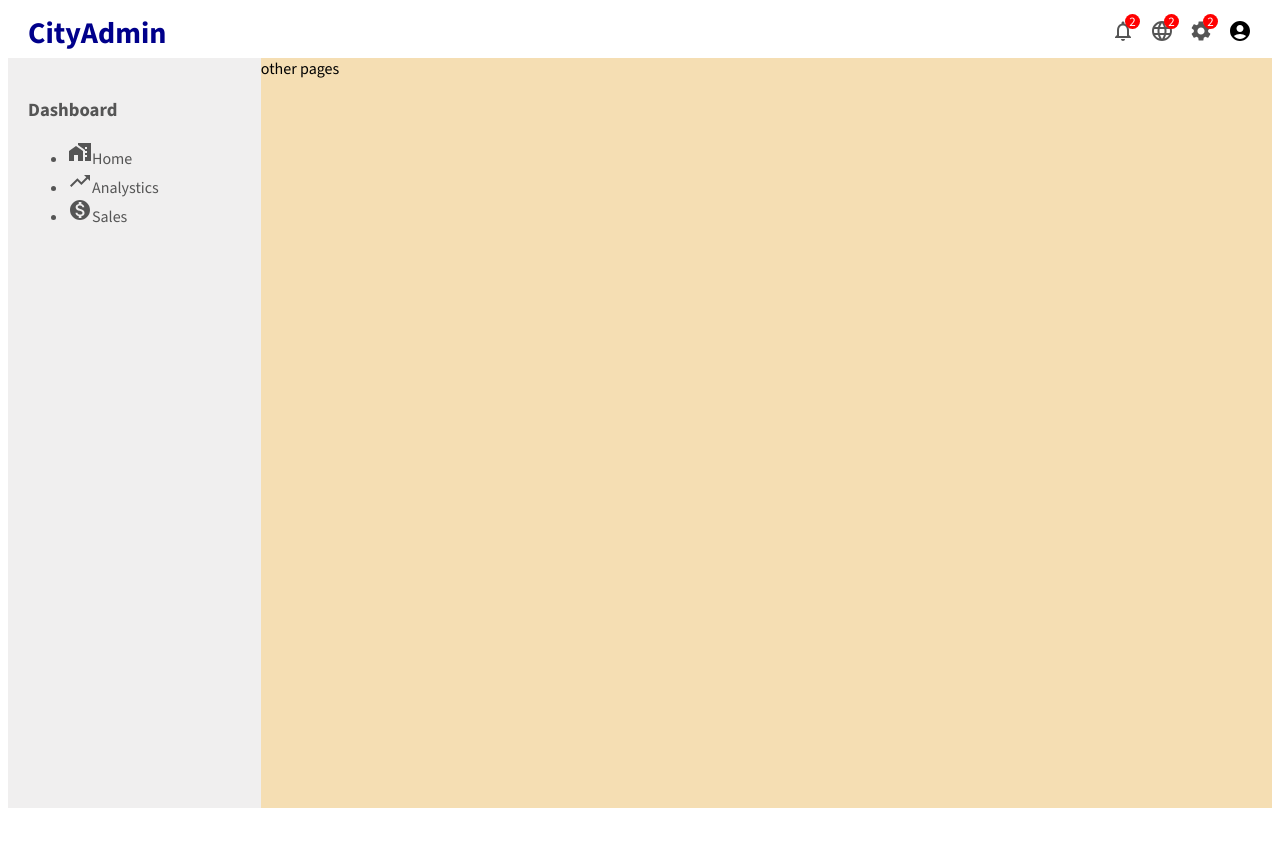
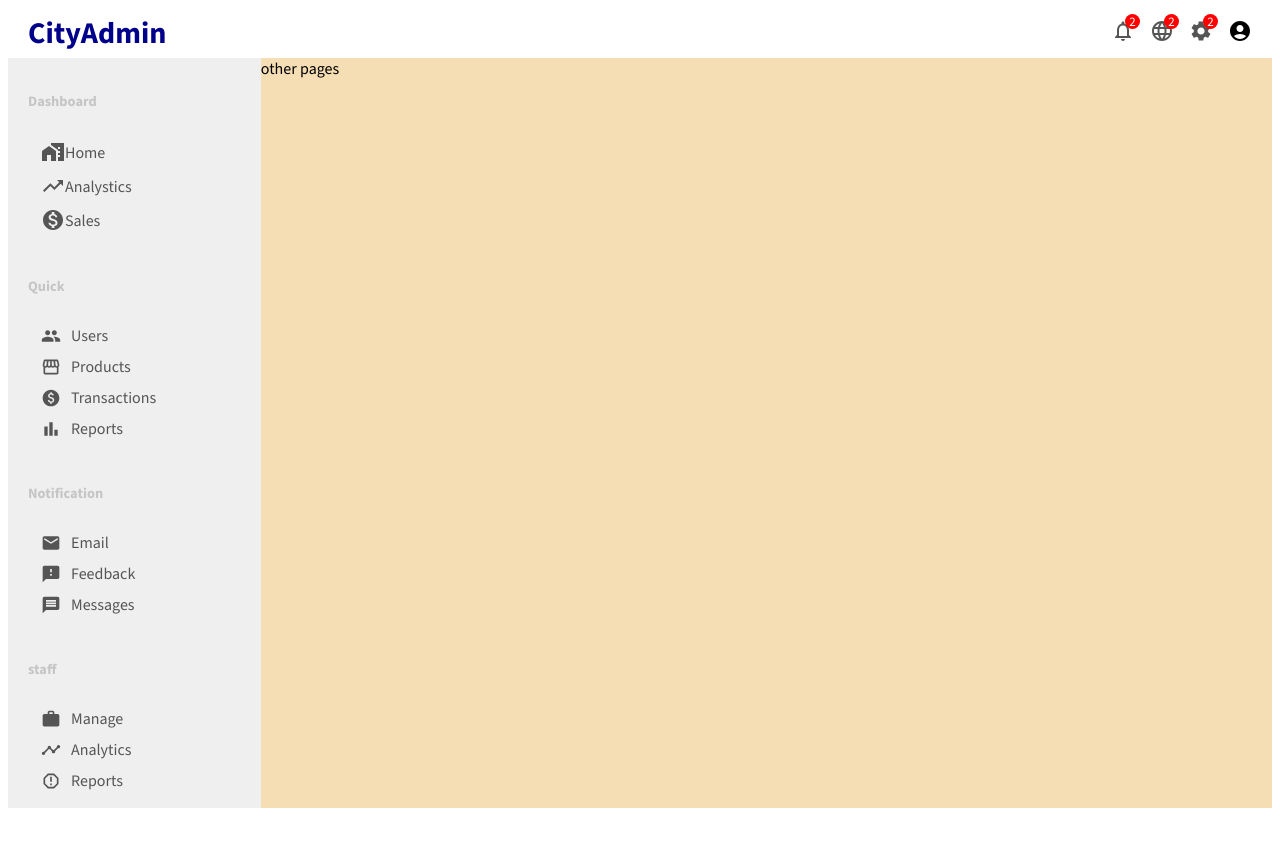
Before and after one commit to saurus2/Techit-Together-Front, a React (Create React App) app: page / in a window 1280 px wide. Shown: the top 846 px of the page. Before the commit the page ends 816 px from the top, so only its background shows below. Built offline with nearby package versions, Linux system fonts and the light colour scheme.

Commit message:
Title: Update Contents: Sidebar items Comments: None

```diff
--- a/src/components/sidebar/Sidebar.jsx
+++ b/src/components/sidebar/Sidebar.jsx
@@ -1,8 +1,19 @@
 import React from 'react'
 import './sidebar.css'
+// https://mui.com/ icon address website
 import HomeWorkIcon from '@mui/icons-material/HomeWork'
 import TrendingUpIcon from '@mui/icons-material/TrendingUp'
 import MonetizationOnIcon from '@mui/icons-material/MonetizationOn'
+import PersonOutlineIcon from '@mui/icons-material/Group';
+import StorefrontIcon from '@mui/icons-material/Storefront';
+import LocalAtmIcon from '@mui/icons-material/Paid';
+import BarChartIcon from '@mui/icons-material/BarChart';
+import EmailIcon from '@mui/icons-material/Email';
+import FeedbackIcon from '@mui/icons-material/Feedback';
+import MessagesIcon from '@mui/icons-material/Message';
+import ManageIcon from '@mui/icons-material/Work';
+import AnalyticsIcon from '@mui/icons-material/Timeline';
+import ReportsIcon from '@mui/icons-material/ReportGmailerrorred';
 
 export default function sidebar() {
     return (
@@ -25,6 +36,61 @@ export default function sidebar() {
                         </li>
                     </ul>
                 </div>
+                <div className="sidebarMenu">
+                    <h3 className="sidebarTitle">Quick</h3>
+                    <ul className="sidebarList">
+                        <li className="sidebarListItem">
+                            <PersonOutlineIcon className='sidebarIcon'/>
+                            Users
+                        </li>
+                        <li className="sidebarListItem">
+                            <StorefrontIcon className='sidebarIcon'/>
+                            Products
+                        </li>
+                        <li className="sidebarListItem">
+                            <LocalAtmIcon className='sidebarIcon'/>
+                            Transactions
+                        </li>
+                        <li className="sidebarListItem">
+                            <BarChartIcon className='sidebarIcon'/>
+                            Reports
+                        </li>
+                    </ul>
+                </div>
+                <div className="sidebarMenu">
+                    <h3 className="sidebarTitle">Notification</h3>
+                    <ul className="sidebarList">
+                        <li className="sidebarListItem">
+                            <EmailIcon className='sidebarIcon'/>
+                            Email
+                        </li>
+                        <li className="sidebarListItem">
+                            <FeedbackIcon className='sidebarIcon'/>
+                            Feedback
+                        </li>
+                        <li className="sidebarListItem">
+                            <MessagesIcon className='sidebarIcon'/>
+                            Messages
+                        </li>
+                    </ul>
+                </div>
+                <div className="sidebarMenu">
+                    <h3 className="sidebarTitle">staff</h3>
+                    <ul className="sidebarList">
+                        <li className="sidebarListItem">
+                            <ManageIcon className='sidebarIcon'/>
+                            Manage
+                        </li>
+                        <li className="sidebarListItem">
+                            <AnalyticsIcon className='sidebarIcon'/>
+                            Analytics
+                        </li>
+                        <li className="sidebarListItem">
+                            <ReportsIcon className='sidebarIcon'/>
+                            Reports
+                        </li>
+                    </ul>
+                </div>
             </div>
         </div>
     )
--- a/src/components/sidebar/sidebar.css
+++ b/src/components/sidebar/sidebar.css
@@ -1,9 +1,3 @@
-.sidebar {
-    flex: 1;
-    height: calc(100vh - 50px);
-    background-color: rgb(240, 239, 239);
-}
-
 .others {
     flex: 4;
     background-color: wheat;
@@ -13,3 +7,44 @@
     padding: 20px;
     color: #555;
 }
+
+.sidebarMenu {
+    margin-bottom: 2rem;
+}
+
+.sidebarTitle {
+    font-size: 0.9rem;
+    color: rgb(197, 197, 197);
+}
+
+.sidebarList {
+    list-style: none;
+    padding: 0.5rem;
+}
+
+.sidebarListItem {
+    padding: 5px;
+    cursor: pointer;
+    display: flex;
+    align-items: center;
+    border-radius: 10px;
+}
+
+.sidebarListItem.active,
+.sidebarListItem:hover {
+    background-color: rgb(212, 209, 235);
+}
+
+.sidebar {
+    flex: 1;
+    height: calc(100vh - 50px);
+    background-color: rgb(240, 239, 239);
+
+    position: sticky;
+    top: 50px;
+}
+
+.sidebarIcon {
+    margin-right: 10px;
+    font-size: 20px !important;
+}
```
